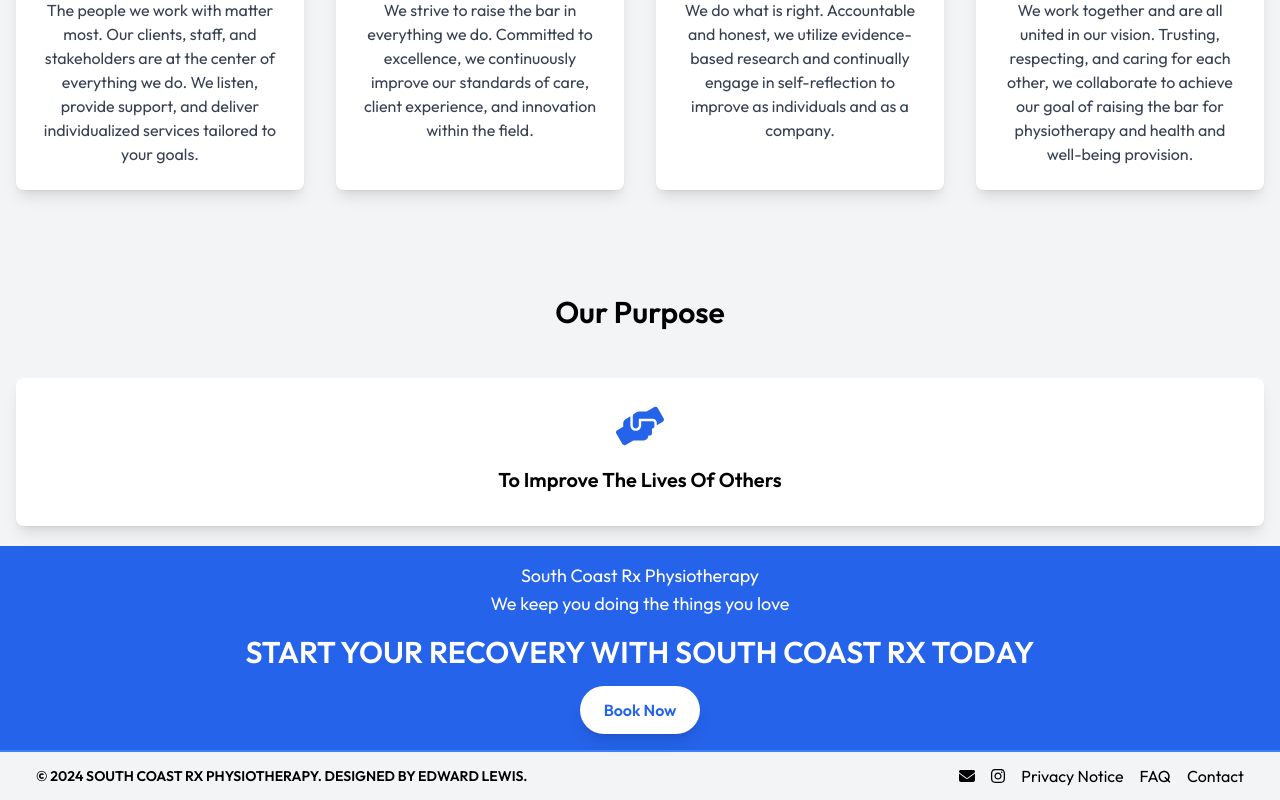
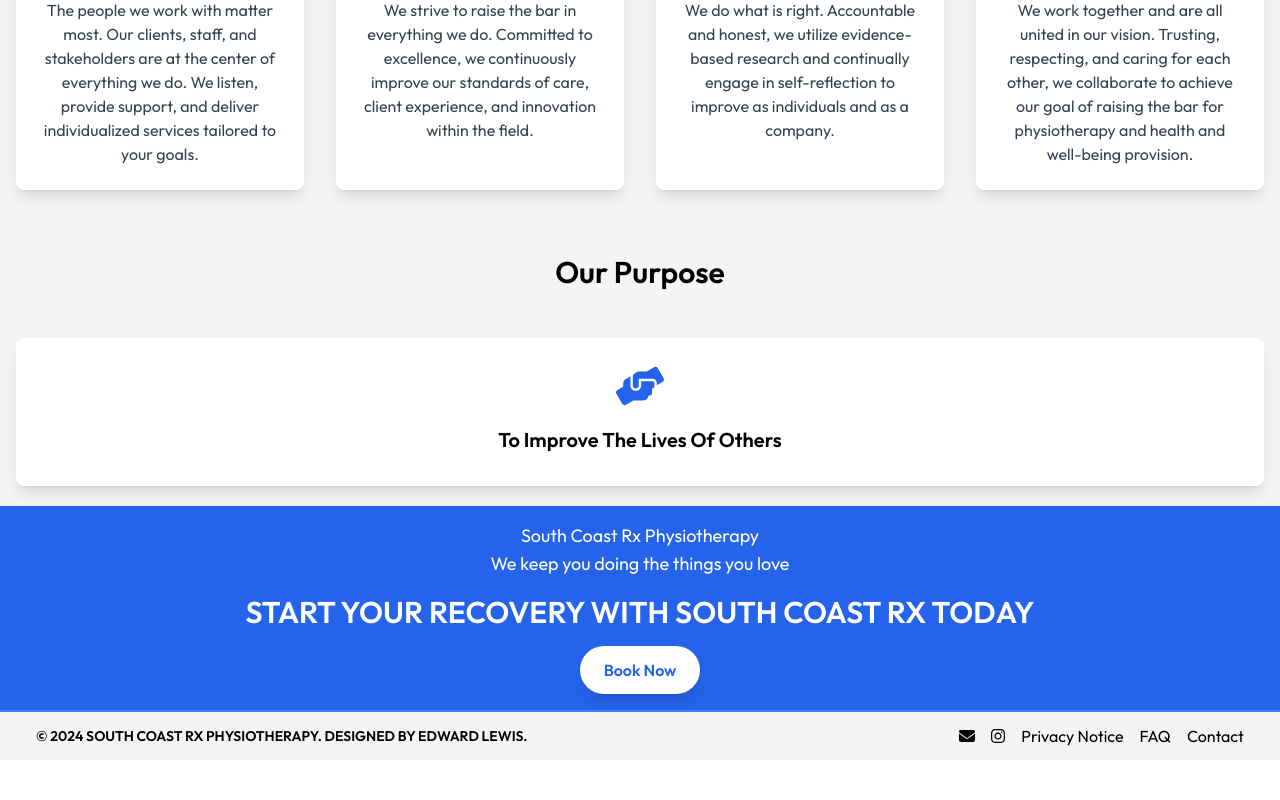
Before and after one commit to edutf8/scrxphysiotherapy-frontend, a Next.js app: page /vision in a window 1280 px wide. Shown: the part 1046-1846 px from the top of the page. After the commit the page ends 1806 px from the top, so only its background shows below. Built offline with nearby package versions, Linux system fonts and the light colour scheme.

Commit message:
Remove fat margin

```diff
--- a/src/app/vision/page.jsx
+++ b/src/app/vision/page.jsx
@@ -79,7 +79,7 @@ export default function Vision() {
                 </div>
             </section>
             <section id={"our-purpose"}>
-                <div className={"container mx-auto px-4 mt-10"}>
+                <div className={"container mx-auto px-4"}>
                     <h2 className="text-2xl md:text-3xl font-semibold text-center mb-8 md:mb-12">Our Purpose</h2>
                     <div
                         className="bg-white p-4 md:p-6 rounded-lg shadow-lg transform hover:scale-105 transition-transform duration-300">
```
